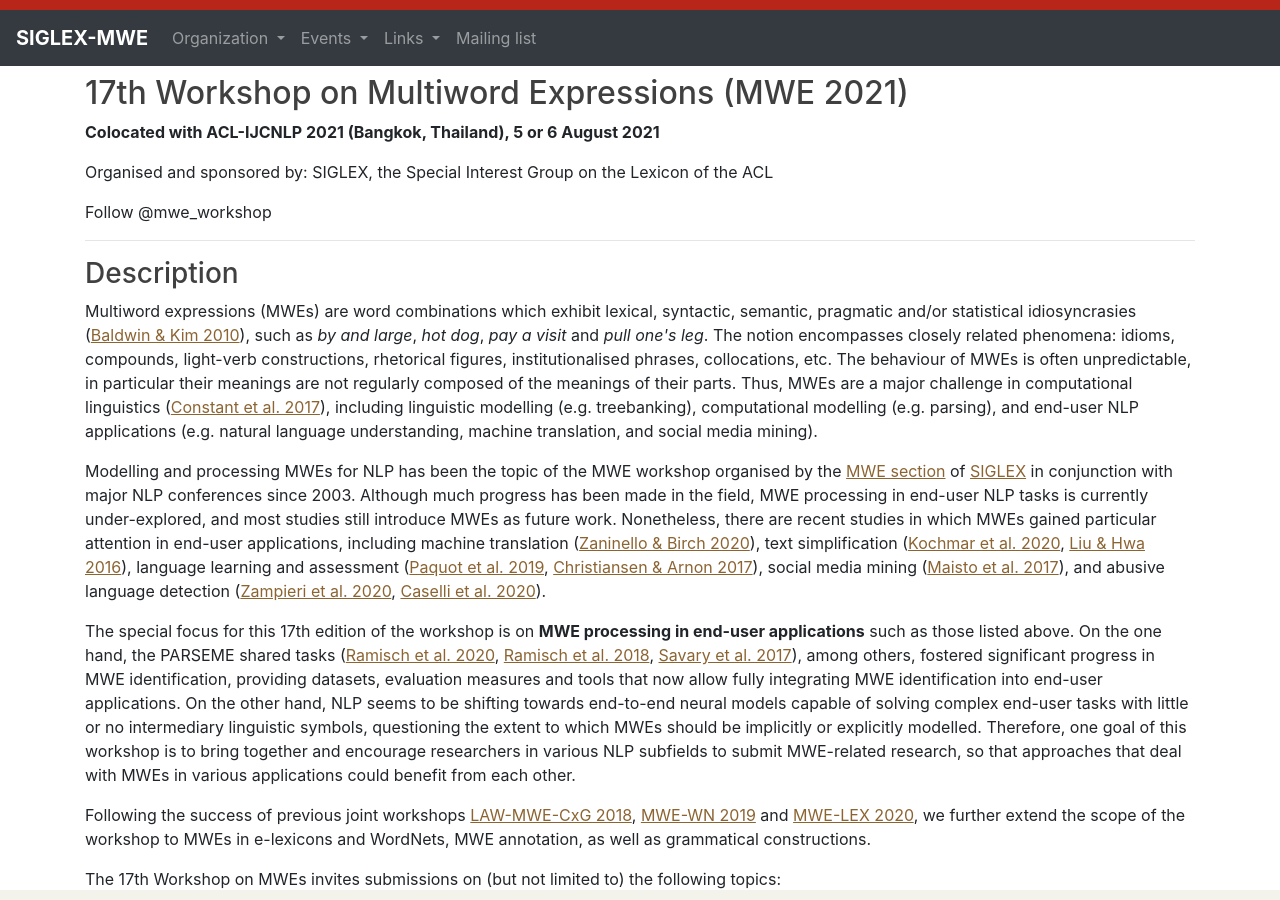
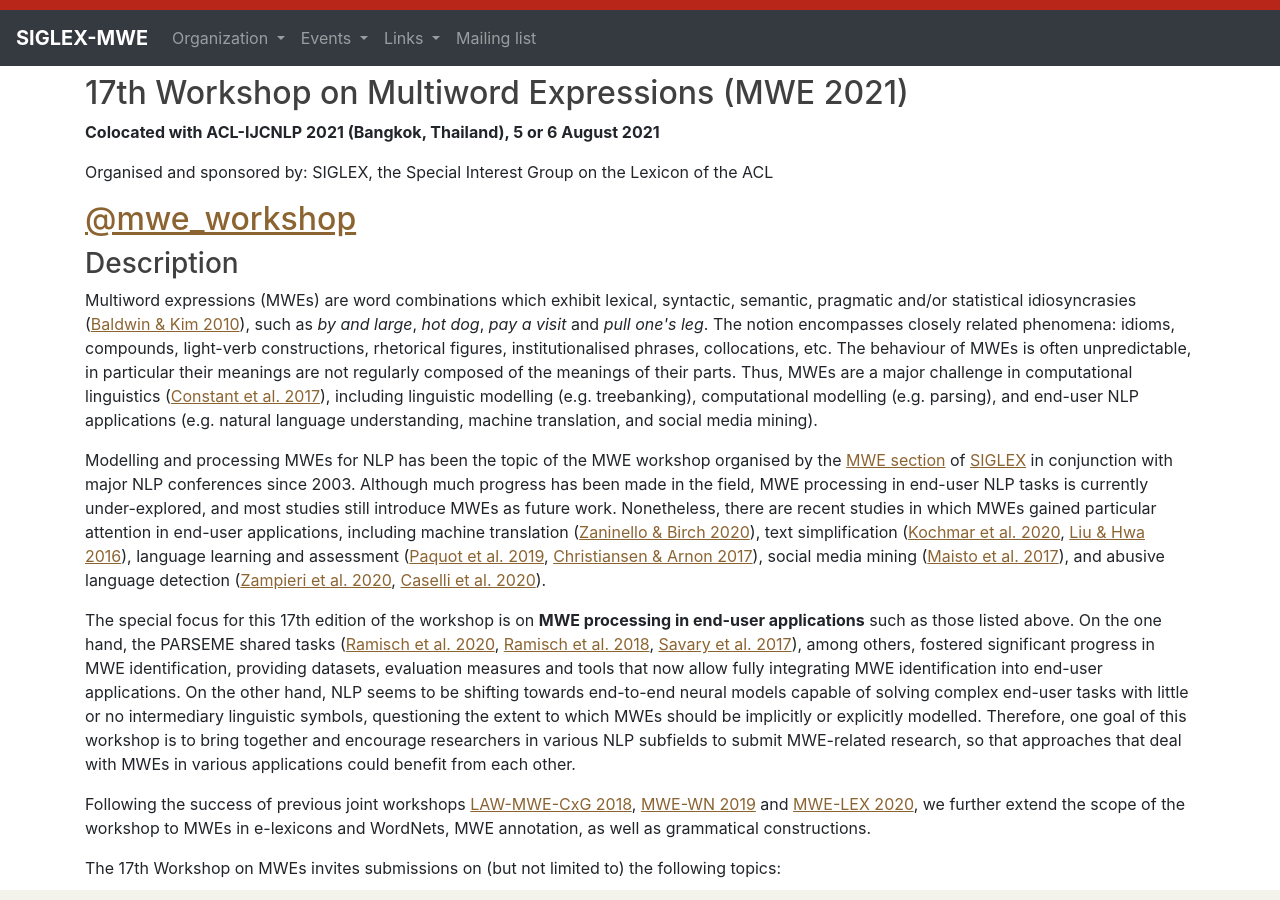
Before and after one commit to multiword/multiword.github.io, a Jekyll site: the page built from mwe2021/index.md, in a window 1280 px wide and 900 px high. Built offline with Jekyll 4.4.1, drawn with Linux system fonts in a browser that asks for light colours; comment, search, counter and statistics services are not loaded.

```diff
--- a/mwe2021/index.md
+++ b/mwe2021/index.md
@@ -12,8 +12,7 @@
 Organised and sponsored by:
 SIGLEX, the Special Interest Group on the Lexicon of the ACL
 
-Follow @mwe_workshop<script async src="https://platform.twitter.com/widgets.js" charset="utf-8"></script>
-
+<a href="https://twitter.com/mwe_workshop?ref_src=twsrc%5Etfw" class="twitter-follow-button" data-size="large" data-show-screen-name="true" data-show-count="false">@mwe_workshop</a><script async src="https://platform.twitter.com/widgets.js" charset="utf-8"></script>
 -----
 
 ### Description
```
